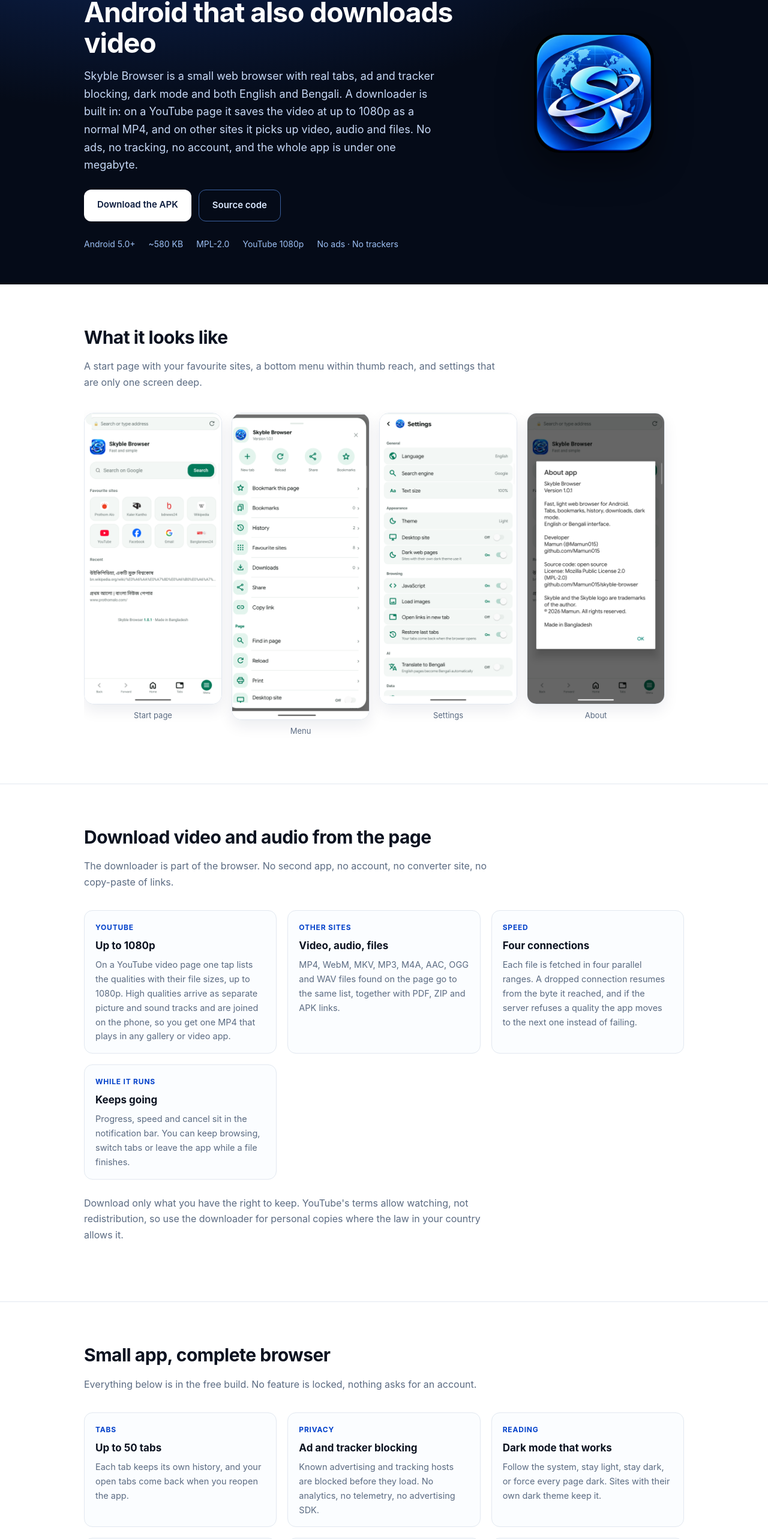
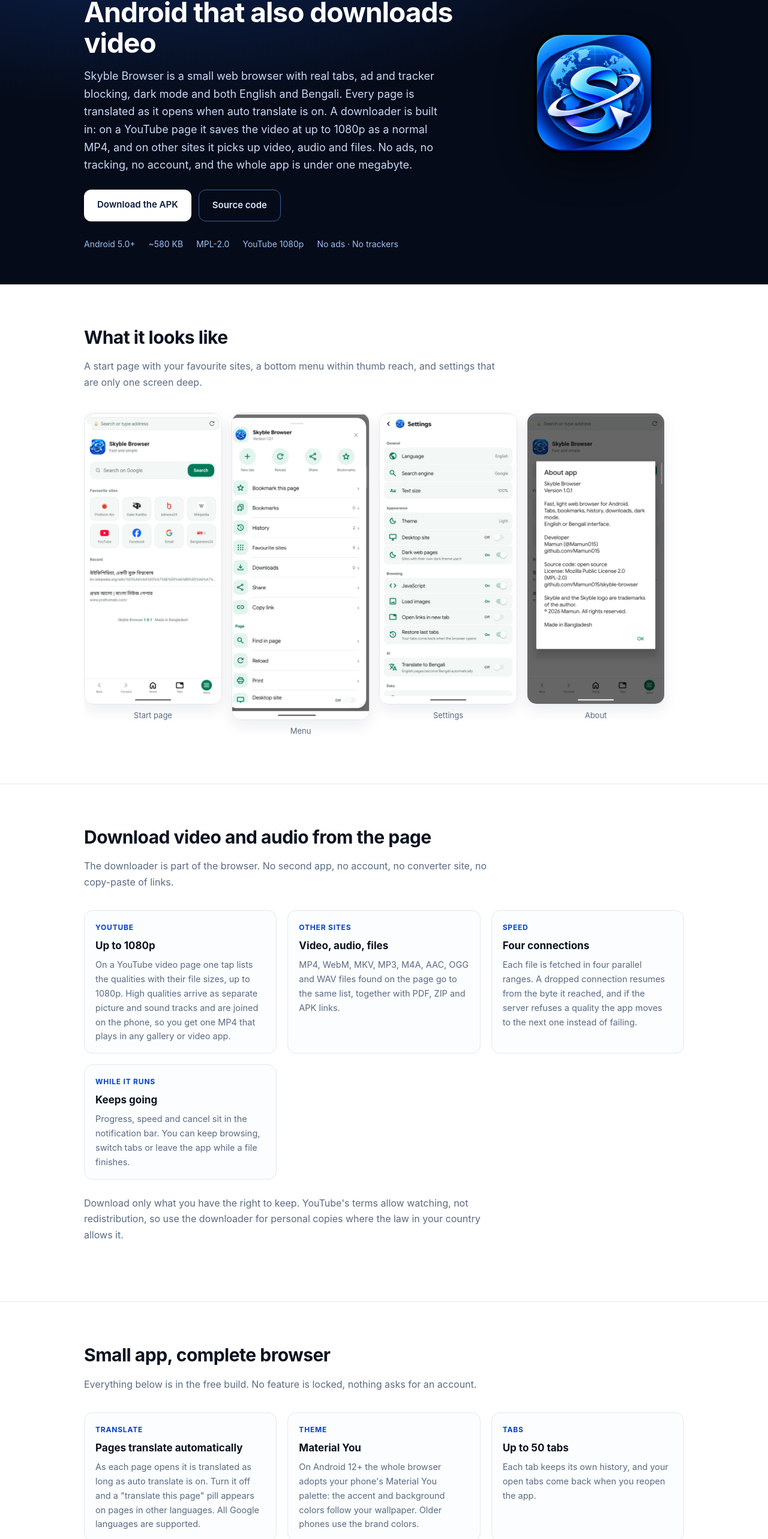
Before and after one commit to Mamun015/skyble-browser, a plain HTML site: page docs/index.html in a window 1280 px wide. Shown: the part 235-2800 px from the top of the page at 60% size. Drawn offline with Linux system fonts and the light colour scheme.

Commit message:
site: website material you theme + page translate, readme translate section

```diff
--- a/docs/index.html
+++ b/docs/index.html
@@ -4,7 +4,7 @@
 <meta charset="utf-8">
 <meta name="viewport" content="width=device-width, initial-scale=1">
 <title>Skyble Browser – fast Android browser with YouTube video download</title>
-<meta name="description" content="Skyble Browser is a free, open source browser for Android with a built-in YouTube and media downloader: 1080p and 720p video saved as MP4, plus video, audio and files from other sites. Under 1 MB, 50 tabs, ad blocking, dark mode, English and Bengali. No ads, no account.">
+<meta name="description" content="Skyble Browser is a free, open source browser for Android with a built-in YouTube and media downloader: 1080p and 720p video saved as MP4, plus video, audio and files from other sites. Under 1 MB, 50 tabs, ad blocking, dark mode, English and Bengali, Material You theming on Android 12+ and automatic page translation. No ads, no account.">
 <link rel="canonical" href="https://mamun015.github.io/skyble-browser/">
 <meta name="theme-color" content="#0140ca">
 <meta name="author" content="Mamun">
@@ -42,8 +42,8 @@
   "softwareVersion": "1.2.6",
   "fileSize": "604KB",
   "inLanguage": ["en", "bn"],
-  "description": "A small, fast web browser for Android with tabs, an ad and tracker host blocker, dark mode, English or Bengali interface, and a built-in downloader that saves YouTube video at 1080p and 720p as MP4 plus video, audio and files from other sites. Built on the Android System WebView, so the app stays under one megabyte.",
-  "featureList": ["YouTube video download in 1080p and 720p", "Media downloads from other sites", "Up to 50 tabs", "Ad and tracker host blocking", "Dark mode", "English and Bengali interface"],
+  "description": "A small, fast web browser for Android with tabs, an ad and tracker host blocker, dark mode, English or Bengali interface, Material You theming on Android 12+, automatic page translation, and a built-in downloader that saves YouTube video at 1080p and 720p as MP4 plus video, audio and files from other sites. Built on the Android System WebView, so the app stays under one megabyte.",
+  "featureList": ["YouTube video download in 1080p and 720p", "Media downloads from other sites", "Up to 50 tabs", "Ad and tracker host blocking", "Dark mode", "English and Bengali interface", "Material You theming on Android 12+", "Automatic page translation"],
   "url": "https://mamun015.github.io/skyble-browser/",
   "downloadUrl": "https://github.com/Mamun015/skyble-browser/releases/latest",
   "installUrl": "https://github.com/Mamun015/skyble-browser/releases/latest",
@@ -187,7 +187,8 @@ footer a{color:var(--muted)}
       <span class="tag">Free · Open source · Android</span>
       <h1>A fast, light browser for Android that also downloads video</h1>
       <p class="lead">Skyble Browser is a small web browser with real tabs, ad and tracker
-        blocking, dark mode and both English and Bengali. A downloader is built in: on a
+        blocking, dark mode and both English and Bengali. Every page is translated as it
+        opens when auto translate is on. A downloader is built in: on a
         YouTube page it saves the video at up to 1080p as a normal MP4, and on other sites it
         picks up video, audio and files. No ads, no tracking, no account, and the whole app is
         under one megabyte.</p>
@@ -249,6 +250,14 @@ footer a{color:var(--muted)}
     <h2>Small app, complete browser</h2>
     <p class="sub">Everything below is in the free build. No feature is locked, nothing asks for an account.</p>
     <div class="grid">
+      <div class="card"><div class="k">Translate</div><h3>Pages translate automatically</h3>
+        <p>As each page opens it is translated as long as auto translate is on. Turn it off
+          and a "translate this page" pill appears on pages in other languages. All Google
+          languages are supported.</p></div>
+      <div class="card"><div class="k">Theme</div><h3>Material You</h3>
+        <p>On Android 12+ the whole browser adopts your phone's Material You palette: the
+          accent and background colors follow your wallpaper. Older phones use the brand
+          colors.</p></div>
       <div class="card"><div class="k">Tabs</div><h3>Up to 50 tabs</h3>
         <p>Each tab keeps its own history, and your open tabs come back when you reopen the app.</p></div>
       <div class="card"><div class="k">Privacy</div><h3>Ad and tracker blocking</h3>
@@ -330,6 +339,8 @@ footer a{color:var(--muted)}
       ফাইল হিসেবে। অন্য সাইটের ভিডিও, অডিও আর ফাইলও একই ডাউনলোড তালিকায় আসে।</p>
     <p class="sub">ইনস্টল করতে উপরের <strong>Download the APK</strong> বাটনে চাপো, ফাইলটি খুলে
       Install দাও। সেটিংস থেকে ভাষা বাংলা করে নিতে পারবে।</p>
+    <p class="sub">ওয়েবসাইটে অনুবাদ: অটো অনুবাদ অন থাকলে প্রতিটি ইংরেজি পেজই তাত্ক্ষণিক ভাষা বদলে।</p>
+    <p class="sub">Material You: Android 12+ এ বাংলার সাথে নামে, ফোনের ওয়ালপেপারের রংয়ের ওপর নির্ভর করে প্যালেট।</p>
   </div>
 </section>
 
```
Also changed, not shown: 1 other file.
